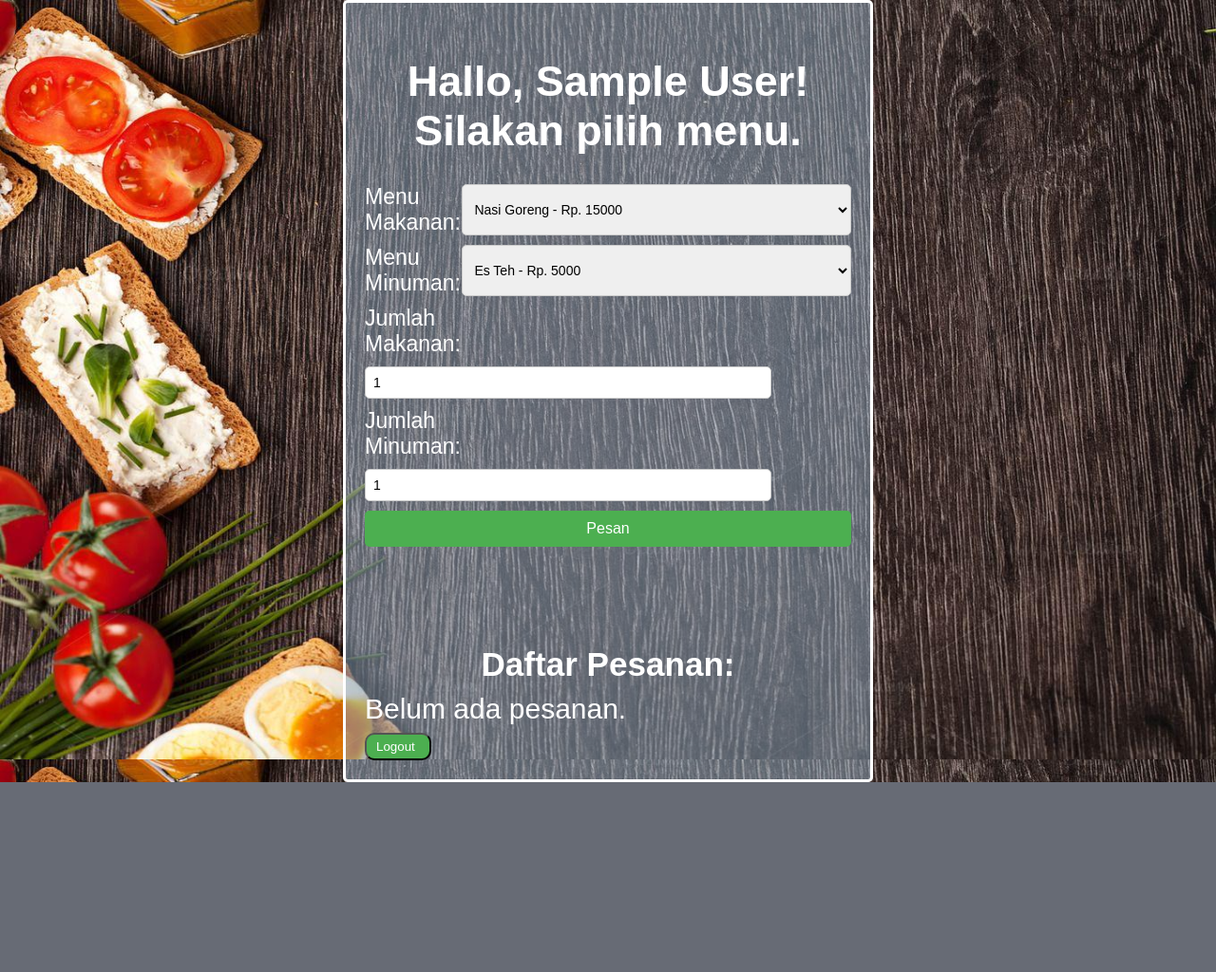
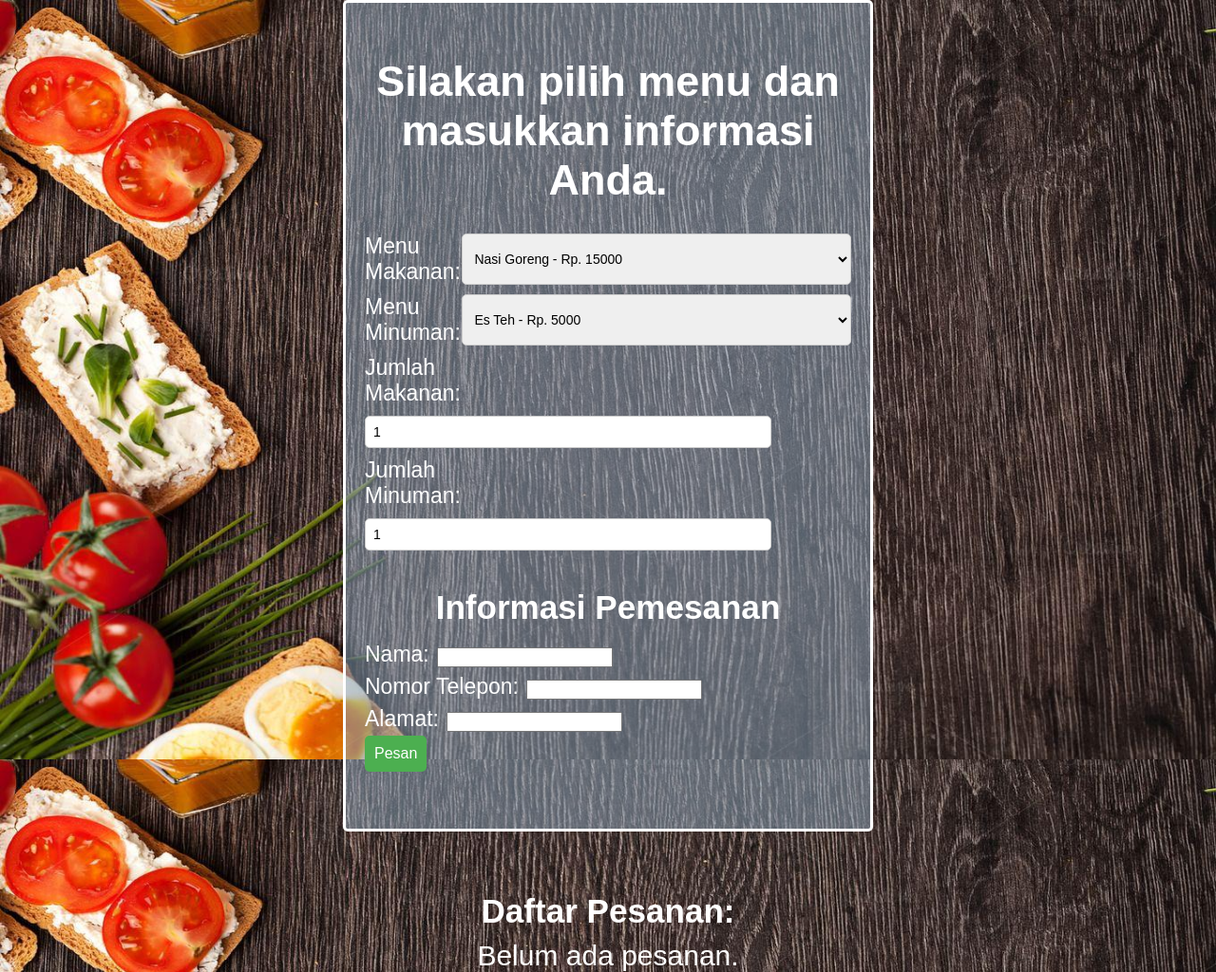
Before and after one commit to Ashura095/Sistem-manajemen-pelanggan-, a PHP site: page /menu.php in a window 1280 px wide. Shown: the whole page at 95% size. Before the commit the page ends 824 px from the top, so only its background shows below. Run offline with PHP 8.4, Linux system fonts and the light colour scheme; the visitor is signed in with stand-in values (Sample User, id 1); data that the repository does not hold is empty; some web fonts are replaced.

Commit message:
Melakukan beberapa proses perubahan

```diff
--- a/admin/style_admin.css
+++ b/admin/style_admin.css
@@ -10,7 +10,7 @@ body {
 }
 
 .container {
-  width: 65%;
+  width: 80%;
   max-width: 1200px;
   padding: 20px;
   background-image: url("img/background.jpg");
--- a/menu.php
+++ b/menu.php
@@ -1,30 +1,29 @@
 <?php
-session_start();
-if (!isset($_SESSION['name'])) {
-    header('Location: login.php');
-    exit();
-}
-
 // Koneksi ke database
 $conn = mysqli_connect("localhost", "root", "", "pemesanan_makanan");
 if (!$conn) {
     die("Connection failed: " . mysqli_connect_error());
 }
 
-// Proses penambahan pesanan
 if ($_SERVER['REQUEST_METHOD'] === 'POST') {
     // Periksa apakah input ada sebelum mengakses nilainya
-    if (isset($_POST['menu_makanan'], $_POST['menu_minuman'], $_POST['jumlah_makanan'], $_POST['jumlah_minuman'])) {
+    if (isset($_POST['menu_makanan'], $_POST['menu_minuman'], $_POST['jumlah_makanan'], $_POST['jumlah_minuman'], $_POST['nama_pengguna'], $_POST['nomor_telepon'], $_POST['alamat'])) {
         // Validasi dan membersihkan input
-        $menu_makanan = mysqli_real_escape_string($conn, $_POST['menu_makanan']);
+         $menu_makanan = mysqli_real_escape_string($conn, $_POST['menu_makanan']);
         $menu_minuman = mysqli_real_escape_string($conn, $_POST['menu_minuman']);
         $jumlah_makanan = intval($_POST['jumlah_makanan']);
         $jumlah_minuman = intval($_POST['jumlah_minuman']);
+        $nama_pengguna = mysqli_real_escape_string($conn, $_POST['nama_pengguna']);
+        $nomor_telepon = mysqli_real_escape_string($conn, $_POST['nomor_telepon']);
+        $alamat = mysqli_real_escape_string($conn, $_POST['alamat']);
+
+        // Periksa nilai $_POST['nama_pengguna']
+        echo "Nilai nama_pengguna: " . $nama_pengguna; // Tambahkan ini untuk memeriksa nilai
 
         // Prepared statement untuk menghindari SQL injection
-        $stmt = mysqli_prepare($conn, "INSERT INTO pesanan (menu_makanan, menu_minuman, jumlah_makanan, jumlah_minuman)
-                                        VALUES (?, ?, ?, ?)");
-        mysqli_stmt_bind_param($stmt, 'ssii', $menu_makanan, $menu_minuman, $jumlah_makanan, $jumlah_minuman);
+        $stmt = mysqli_prepare($conn, "INSERT INTO pesanan (menu_makanan, menu_minuman, jumlah_makanan, jumlah_minuman, nama_pengguna, nomor_telepon, alamat)
+                                        VALUES (?, ?, ?, ?, ?, ?, ?)");
+        mysqli_stmt_bind_param($stmt, 'ssiiiss', $menu_makanan, $menu_minuman, $jumlah_makanan, $jumlah_minuman, $nama_pengguna, $nomor_telepon, $alamat);
 
         // Eksekusi prepared statement
         if (mysqli_stmt_execute($stmt)) {
@@ -41,6 +40,7 @@ if ($_SERVER['REQUEST_METHOD'] === 'POST') {
     }
 }
 
+
 // Tampilkan daftar pesanan
 $sql = "SELECT * FROM pesanan";
 $result = mysqli_query($conn, $sql);
@@ -56,7 +56,7 @@ $result = mysqli_query($conn, $sql);
 </head>
 <body>
     <div class="container">
-        <h2>Hallo, <?php echo $_SESSION['name']; ?>! Silakan pilih menu.</h2>
+        <h2>Silakan pilih menu dan masukkan informasi Anda.</h2>
         <form method="post">
             <label for="menu_makanan">Menu Makanan:</label>
             <select name="menu_makanan" id="menu_makanan">
@@ -74,7 +74,17 @@ $result = mysqli_query($conn, $sql);
             <input type="number" name="jumlah_makanan" id="jumlah_makanan" value="1"><br>
             <label for="jumlah_minuman">Jumlah Minuman:</label>
             <input type="number" name="jumlah_minuman" id="jumlah_minuman" value="1"><br>
+            <div id="pengguna">
+            <h3>Informasi Pemesanan</h3>
+            <label for="nama_pengguna">Nama:</label>
+            <input type="text" name="nama_pengguna" id="nama_pengguna" required><br>
+            <label for="nomor_telepon">Nomor Telepon:</label>
+            <input type="text" name="nomor_telepon" id="nomor_telepon" required><br>
+            <label for="alamat">Alamat:</label>
+            <input type="text" name="alamat" id="alamat" required><br>
             <input type="submit" name="submit" value="Pesan">
+            </div>
+            </div>
         </form>
         <br>
         <div class="daftar">
@@ -94,7 +104,6 @@ $result = mysqli_query($conn, $sql);
         ?>
         <br>
         </div>
-        <button class="btnLogout"><a href="logout.php">Logout</a></button>
     </div>
 </body>
 </html>
--- a/style_edit.css
+++ b/style_edit.css
@@ -36,6 +36,9 @@ form {
   display: flex;
   flex-wrap: wrap;
   margin-bottom: 20px;
+}
+#pengguna {
+  flex: content;
 }
 
 label {
@@ -85,9 +88,12 @@ a:hover {
 .daftar button {
   border-radius: 7px;
 }
+.daftar {
+  text-align: center;
+}
 
-
-.btnLogout, #btnAction {
+.btnLogout,
+#btnAction {
   background-color: #4caf50;
   padding: 5px 10px;
   border-radius: 10px;
```
Also changed, not shown: admin/admin.php (+12 -4 lines). Lines whose indentation alone changed are shown as unchanged.
